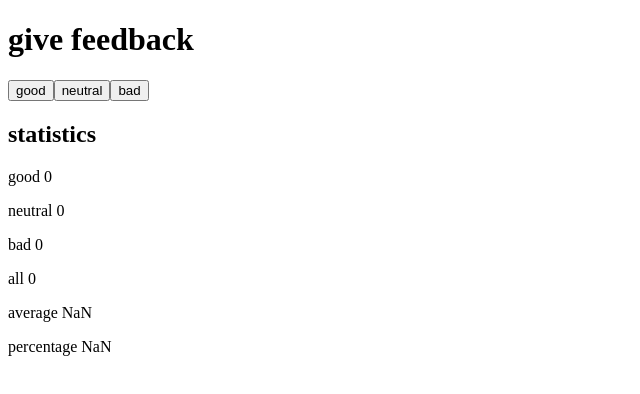
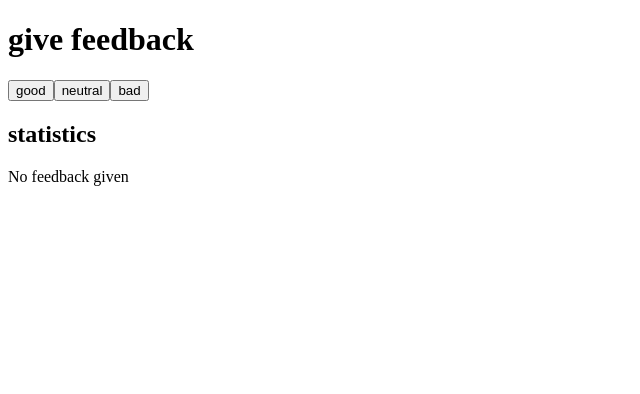
Before and after one commit to Ramzin007/fullstackopen, a React (Vite) app in the folder part1/unicafe/: page / in a window 1280 px wide. Shown: the top 394 px of the page, without its empty margins (0-640 px from the left). Built offline with nearby package versions, Linux system fonts and the light colour scheme.

Commit message:
Part 1 unicafe 1.9

```diff
--- a/part1/unicafe/src/App.jsx
+++ b/part1/unicafe/src/App.jsx
@@ -24,12 +24,21 @@ const App = () => {
 
       <h2>statistics</h2>
 
-      <Statistic text="good" value={good} />
-      <Statistic text="neutral" value={neutral} />
-      <Statistic text="bad" value={bad} />
-      <Statistic text="all" value={all} />
-      <Statistic text="average" value={(good-bad)/all} />
-      <Statistic text="percentage" value={good/all*100} />
+      {all === 0
+        ? <p>No feedback given</p>
+        : (
+            <>
+              <Statistic text="good" value={good} />
+              <Statistic text="neutral" value={neutral} />
+              <Statistic text="bad" value={bad} />
+              <Statistic text="all" value={all} />
+              <Statistic text="average" value={(good - bad) / all} />
+              <Statistic text="positive" value={(good / all) * 100 + ' %'} />
+            </>
+          )
+      }
+
+
     </div>
   )
 }
```
